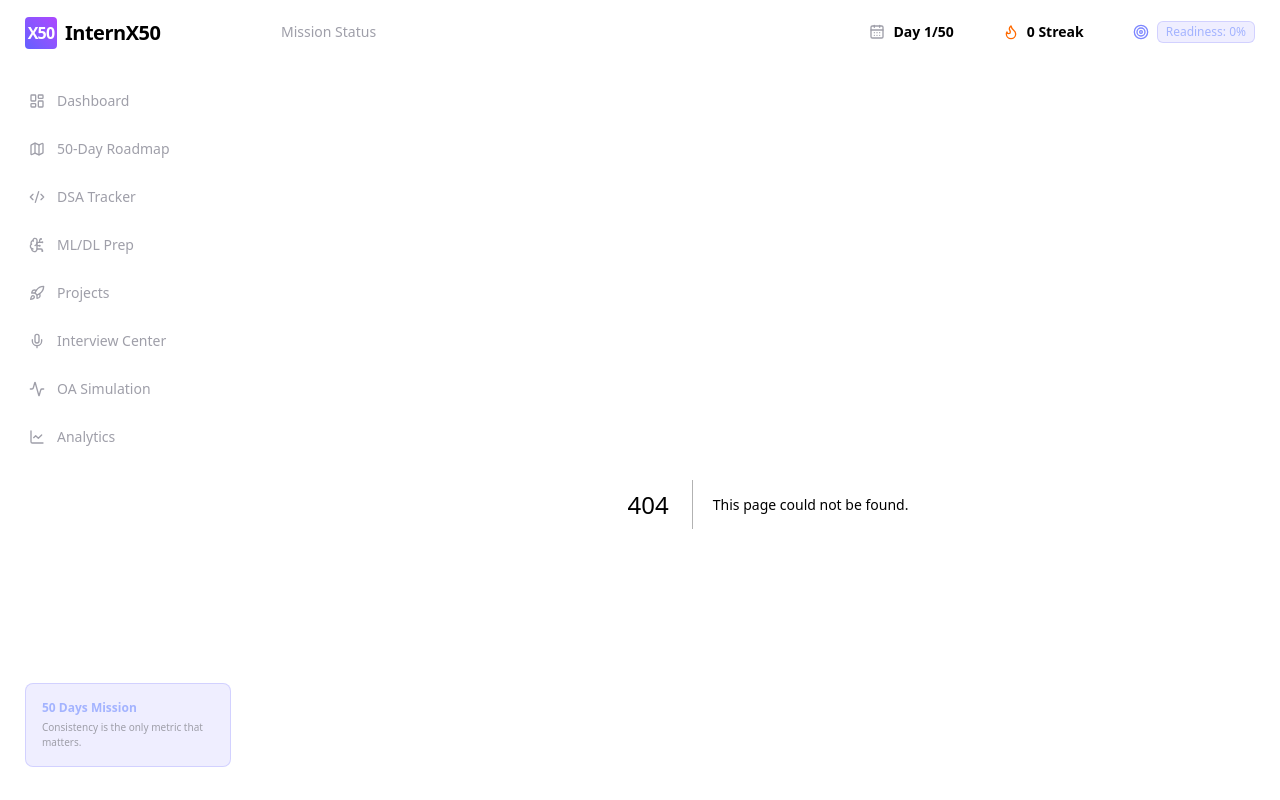
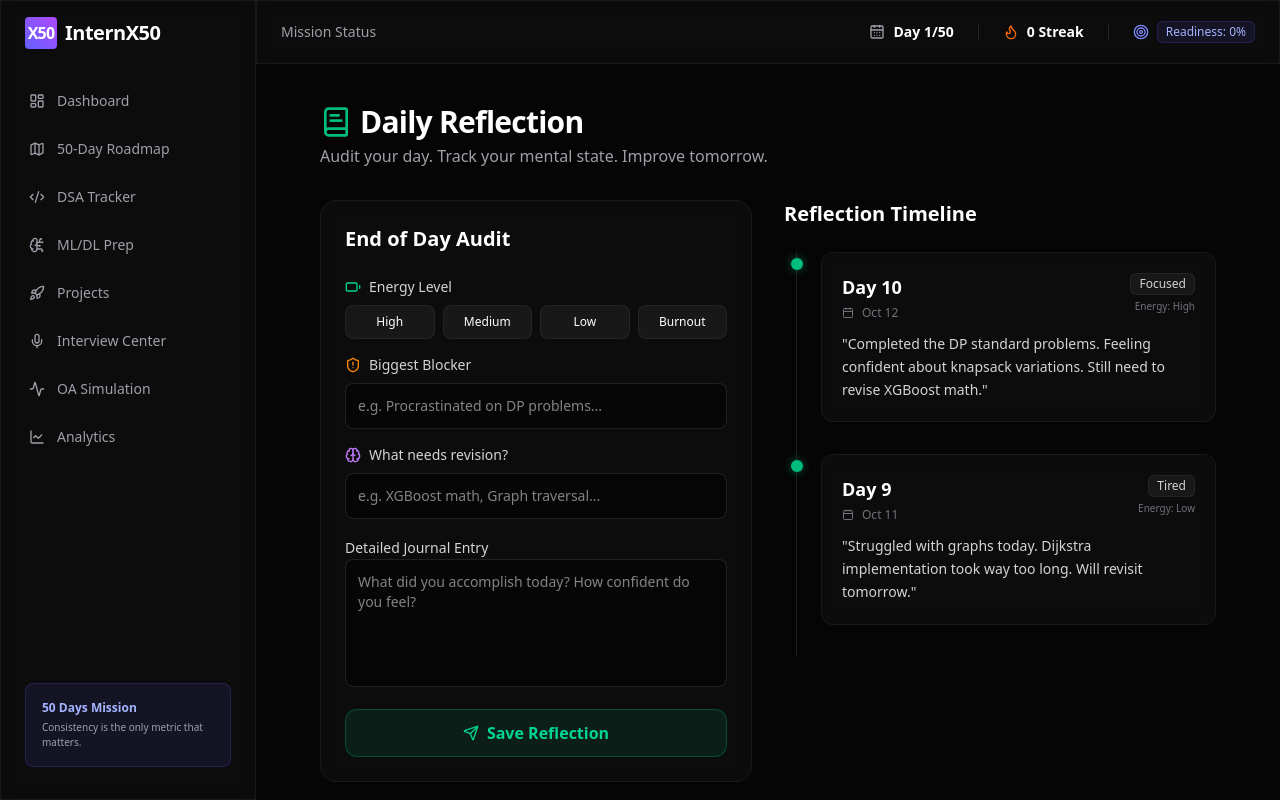
Before and after one commit to ADITYApg-123/InternX50, a Next.js app: page /reflection in a window 1280 px wide. Before the commit this address had no page. Built offline with nearby package versions, Linux system fonts and the light colour scheme.

Commit message:
feat: add daily reflection timeline and audit form

```diff
--- /dev/null
+++ b/src/app/reflection/page.tsx
@@ -0,0 +1,116 @@
+'use client';
+
+import { PageTransition } from '@/components/layout/PageTransition';
+import { BookText, Send, Calendar as CalendarIcon, Battery, Brain, ShieldAlert } from 'lucide-react';
+import { useState } from 'react';
+
+export default function ReflectionPage() {
+  const [reflection, setReflection] = useState('');
+
+  const recentReflections = [
+    { day: 10, date: 'Oct 12', mood: 'Focused', energy: 'High', entry: 'Completed the DP standard problems. Feeling confident about knapsack variations. Still need to revise XGBoost math.' },
+    { day: 9, date: 'Oct 11', mood: 'Tired', energy: 'Low', entry: 'Struggled with graphs today. Dijkstra implementation took way too long. Will revisit tomorrow.' },
+  ];
+
+  return (
+    <PageTransition>
+      <div className="max-w-4xl mx-auto space-y-8">
+        <div>
+          <h1 className="text-3xl font-bold tracking-tight flex items-center gap-2">
+            <BookText className="text-emerald-500 h-8 w-8" /> Daily Reflection
+          </h1>
+          <p className="text-zinc-400 mt-1">Audit your day. Track your mental state. Improve tomorrow.</p>
+        </div>
+
+        <div className="grid grid-cols-1 md:grid-cols-2 gap-8">
+          {/* New Reflection Form */}
+          <div className="glass p-6 rounded-2xl border border-white/5 space-y-6">
+            <h2 className="text-xl font-bold">End of Day Audit</h2>
+
+            <div className="space-y-4">
+              <div className="space-y-2">
+                <label className="text-sm font-medium text-zinc-300 flex items-center gap-2">
+                  <Battery className="h-4 w-4 text-emerald-400" /> Energy Level
+                </label>
+                <div className="flex gap-2">
+                  {['High', 'Medium', 'Low', 'Burnout'].map(level => (
+                    <button key={level} className="flex-1 py-2 rounded-lg bg-white/5 hover:bg-white/10 text-xs font-medium border border-white/5 transition-colors focus:ring-1 focus:ring-emerald-500">
+                      {level}
+                    </button>
+                  ))}
+                </div>
+              </div>
+
+              <div className="space-y-2">
+                <label className="text-sm font-medium text-zinc-300 flex items-center gap-2">
+                  <ShieldAlert className="h-4 w-4 text-orange-400" /> Biggest Blocker
+                </label>
+                <input
+                  type="text"
+                  className="w-full bg-black/40 border border-white/10 rounded-lg p-3 text-sm focus:outline-none focus:border-emerald-500 transition-colors"
+                  placeholder="e.g. Procrastinated on DP problems..."
+                />
+              </div>
+
+              <div className="space-y-2">
+                <label className="text-sm font-medium text-zinc-300 flex items-center gap-2">
+                  <Brain className="h-4 w-4 text-purple-400" /> What needs revision?
+                </label>
+                <input
+                  type="text"
+                  className="w-full bg-black/40 border border-white/10 rounded-lg p-3 text-sm focus:outline-none focus:border-emerald-500 transition-colors"
+                  placeholder="e.g. XGBoost math, Graph traversal..."
+                />
+              </div>
+
+              <div className="space-y-2">
+                <label className="text-sm font-medium text-zinc-300">Detailed Journal Entry</label>
+                <textarea
+                  className="w-full bg-black/40 border border-white/10 rounded-lg p-3 text-sm resize-none focus:outline-none focus:border-emerald-500 transition-colors h-32"
+                  placeholder="What did you accomplish today? How confident do you feel?"
+                  value={reflection}
+                  onChange={(e) => setReflection(e.target.value)}
+                />
+              </div>
+
+              <button className="w-full h-12 rounded-xl bg-emerald-500/10 text-emerald-400 font-bold border border-emerald-500/30 hover:bg-emerald-500/20 transition-colors flex items-center justify-center gap-2">
+                <Send className="h-4 w-4" /> Save Reflection
+              </button>
+            </div>
+          </div>
+
+          {/* Timeline */}
+          <div className="space-y-6">
+            <h2 className="text-xl font-bold">Reflection Timeline</h2>
+
+            <div className="relative border-l border-white/10 ml-3 space-y-8 pb-8">
+              {recentReflections.map((ref, idx) => (
+                <div key={idx} className="relative pl-6">
+                  <div className="absolute -left-1.5 top-1.5 h-3 w-3 rounded-full bg-emerald-500 shadow-[0_0_10px_rgba(16,185,129,0.5)]" />
+
+                  <div className="glass p-5 rounded-xl border border-white/5 space-y-3">
+                    <div className="flex justify-between items-start">
+                      <div>
+                        <h4 className="font-bold text-lg">Day {ref.day}</h4>
+                        <div className="flex items-center gap-2 text-xs text-zinc-500 mt-1">
+                          <CalendarIcon className="h-3 w-3" /> {ref.date}
+                        </div>
+                      </div>
+                      <div className="flex flex-col items-end gap-1">
+                        <span className="text-xs px-2 py-0.5 rounded-md bg-white/5 text-zinc-300 border border-white/5">{ref.mood}</span>
+                        <span className="text-[10px] text-zinc-500">Energy: {ref.energy}</span>
+                      </div>
+                    </div>
+                    <p className="text-sm text-zinc-300 leading-relaxed">
+                      &quot;{ref.entry}&quot;
+                    </p>
+                  </div>
+                </div>
+              ))}
+            </div>
+          </div>
+        </div>
+      </div>
+    </PageTransition>
+  );
+}
```
